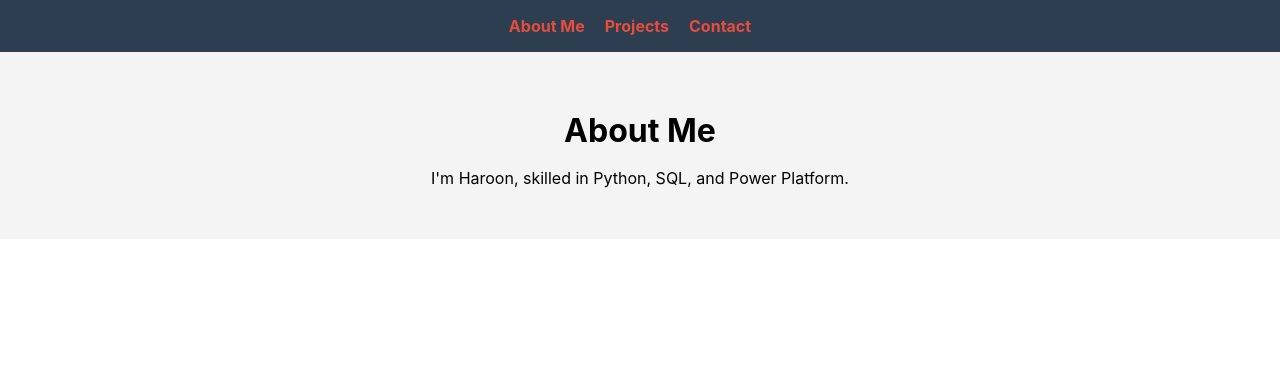
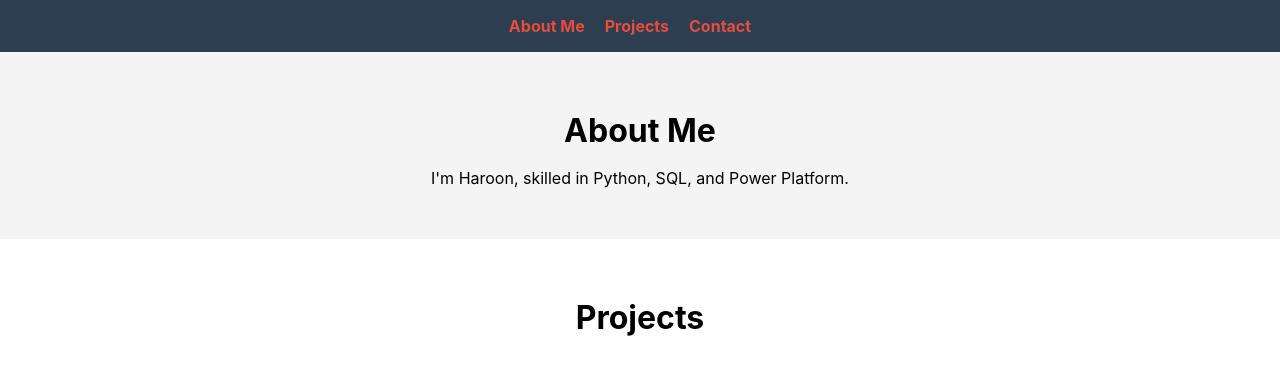
Before and after one commit to haroon-mirza/haroon-mirza.github.io, a React (Create React App) app: page / in a window 1280 px wide. Shown: the top 374 px of the page. Built offline with nearby package versions, Linux system fonts and the light colour scheme.

Commit message:
added projects

```diff
--- a/src/App.js
+++ b/src/App.js
@@ -1,14 +1,15 @@
 import React from 'react';
 import './App.css';
-import Header from './components/Header'; // Import Header component
-import AboutMe from './components/AboutMe'; // Import AboutMe component
+import Header from './components/Header';
+import AboutMe from './components/AboutMe';
+import Projects from './components/Projects';
 
 function App() {
   return (
     <div className="App">
-      <Header /> {/* Include Header component */}
-      <AboutMe /> {/* Include AboutMe component */}
-      {/* Other components will go here */}
+      <Header />
+      <AboutMe />
+      <Projects />
     </div>
   );
 }
--- /dev/null
+++ b/src/components/Projects.js
@@ -0,0 +1,13 @@
+import React from 'react';
+import '../styles/Projects.css'; // Create this next
+
+function Projects() {
+  return (
+    <section id="projects" className="projects">
+      <h2>Projects</h2>
+      {/* List your projects here */}
+    </section>
+  );
+}
+
+export default Projects;
--- /dev/null
+++ b/src/styles/Projects.css
@@ -0,0 +1,5 @@
+.projects {
+    padding: 2rem;
+    background-color: #ffffff;
+  }
+  .projects h2 { font-size: 2rem; margin-bottom: 1rem; }
```
